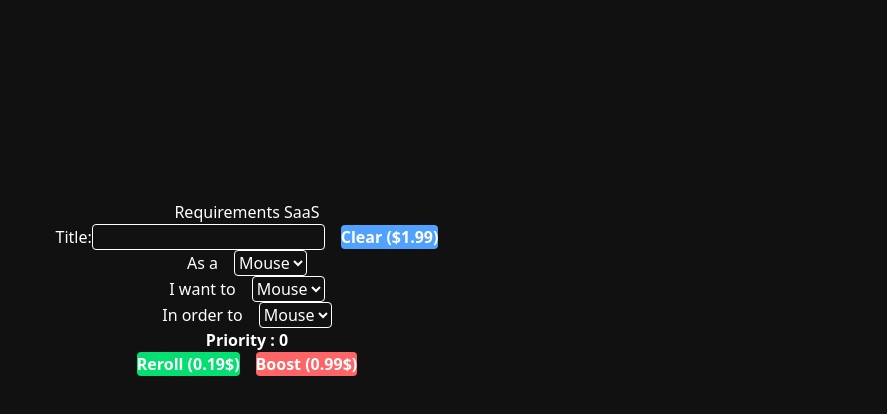
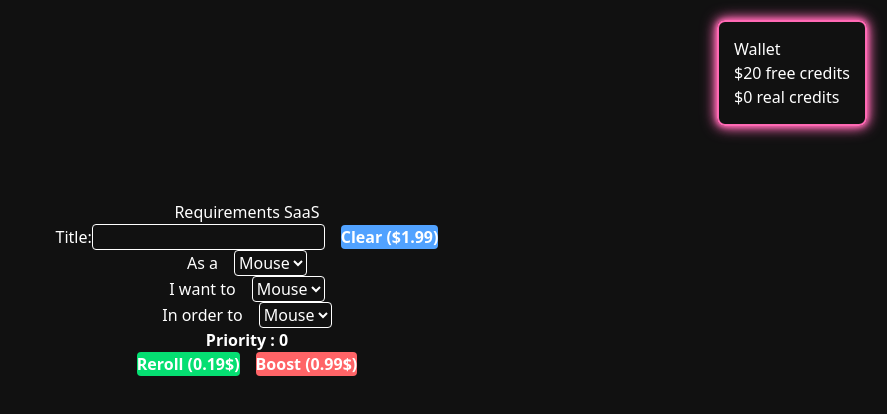
Before and after one commit to 89netraM/krav-saas, a React (Vite) app in the folder krav-saas/: page / in a window 1280 px wide. Shown: the top 414 px of the page, without its empty margins (393-1280 px from the left). Built offline with nearby package versions, Linux system fonts and the light colour scheme.

Commit message:
glowing wallet

```diff
--- a/krav-saas/src/App.tsx
+++ b/krav-saas/src/App.tsx
@@ -1,4 +1,5 @@
 import { useState } from "react";
+import Wallet from "./components/Wallet";
 import "./index.css";
 
 function App() {
@@ -17,17 +18,23 @@ function App() {
 
   return (
     <>
+      <Wallet />
       <div className="flex flex-col justify-content-center items-center h-100">
         <h1> Requirements SaaS </h1>
 
         <h2>
           Title:
-          <input type="text" className="mt-4 p-2 border rounded" value={title} onChange={onTitleChange} />
+          <input
+            type="text"
+            className="mt-4 p-2 border rounded"
+            value={title}
+            onChange={onTitleChange}
+          />
           <button
             className="clear-title bg-blue-400 text-white font-bold py-2 px-4 rounded hover:bg-blue-500 transition duration-300"
             onClick={onTitleClear}
           >
-              Clear ($1.99)
+            Clear ($1.99)
           </button>
         </h2>
 
--- /dev/null
+++ b/krav-saas/src/components/Wallet/index.css
@@ -0,0 +1,22 @@
+.wallet {
+  position: fixed;
+  top: 20px;
+  right: 20px;
+  padding: 15px;
+  border-radius: 8px;
+  box-shadow: 0 2px 4px rgba(0, 0, 0, 0.1);
+  border: 2px solid #ff69b4;
+  animation: glowingBorder 1.5s infinite;
+}
+
+@keyframes glowingBorder {
+  0% {
+    box-shadow: 0 0 5px #ff69b4, 0 0 10px #ff69b4, 0 0 15px #ff69b4;
+  }
+  50% {
+    box-shadow: 0 0 10px #ff69b4, 0 0 20px #ff69b4, 0 0 25px #ff69b4;
+  }
+  100% {
+    box-shadow: 0 0 5px #ff69b4, 0 0 10px #ff69b4, 0 0 15px #ff69b4;
+  }
+}
--- a/krav-saas/src/components/Wallet/index.tsx
+++ b/krav-saas/src/components/Wallet/index.tsx
@@ -1,6 +1,7 @@
 import { useEffect, useState } from "react";
 import { getWallet, type Wallet } from "../../api/wallet";
 import Spinner from "../Spinner";
+import "./index.css";
 
 function Wallet() {
   const [wallet, setWallet] = useState<Wallet | undefined>(undefined);
@@ -14,9 +15,10 @@ function Wallet() {
   }
 
   return (
-    <div w-50>
-      <p>Wallet: {wallet.freeCredits} free credits</p>
-      <p>{wallet.realCredits} real credits</p>
+    <div w-50 className="wallet">
+      Wallet
+      <p>${wallet.freeCredits} free credits</p>
+      <p>${wallet.realCredits} real credits</p>
     </div>
   );
 }
```
